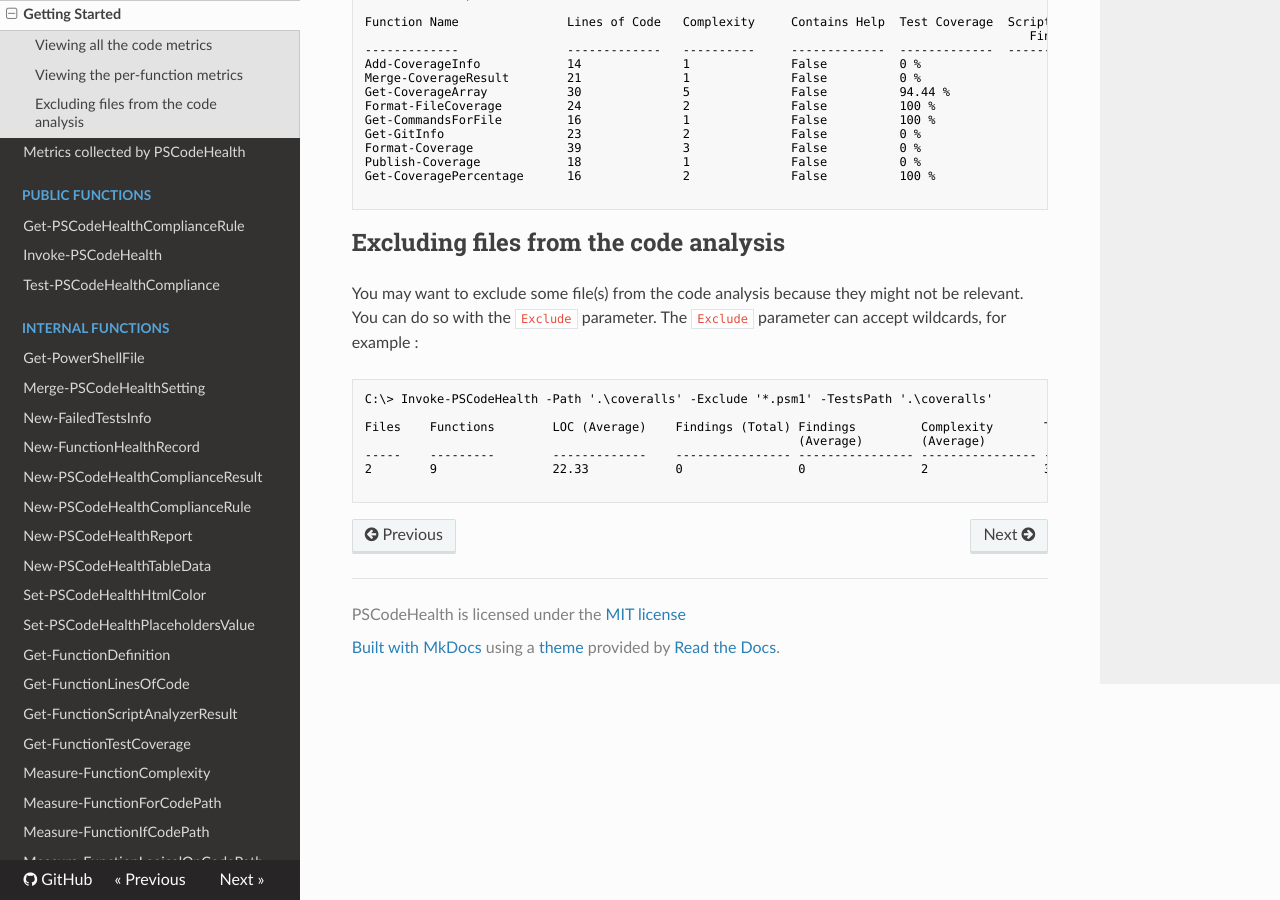
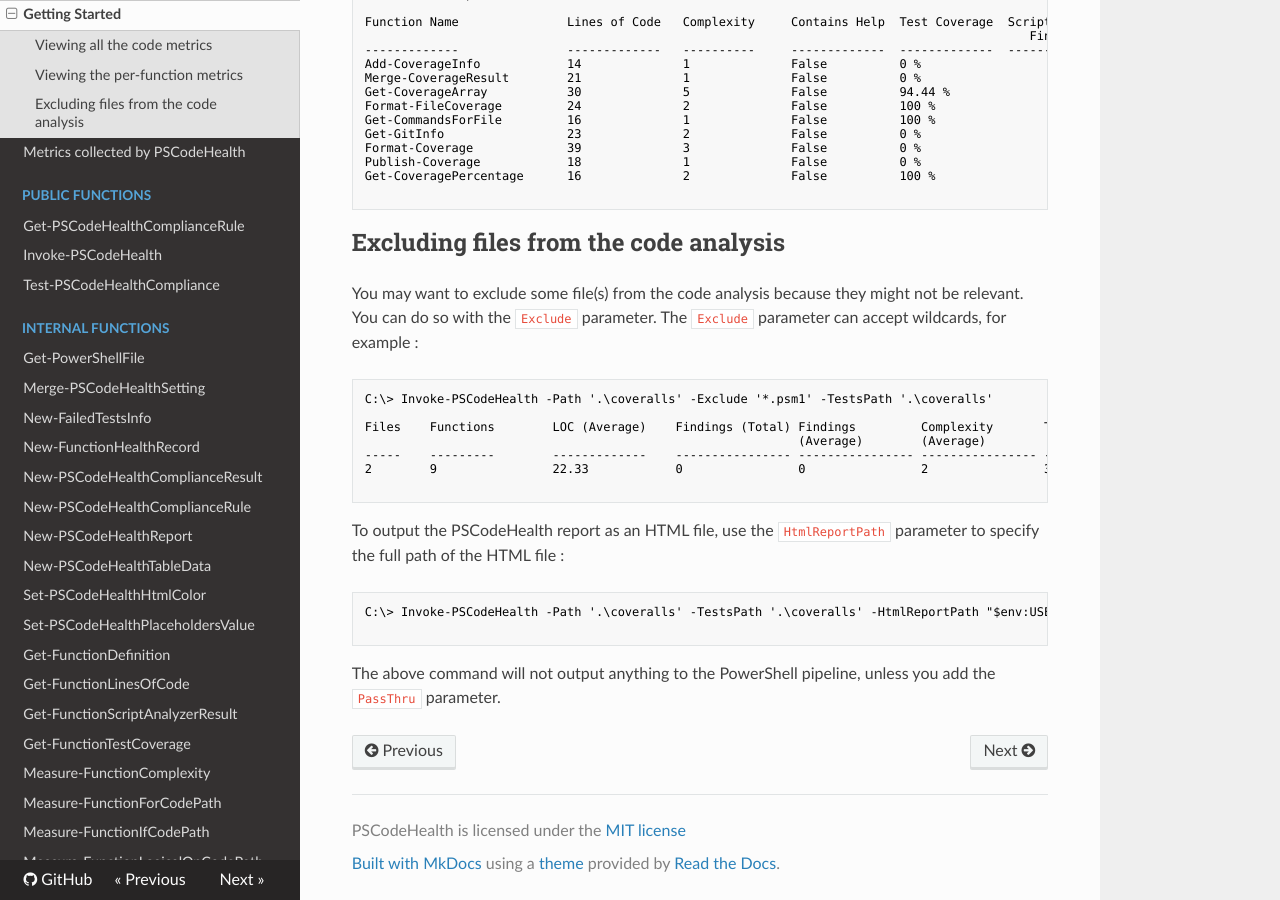
Before and after one commit to MathieuBuisson/PSCodeHealth, an MkDocs documentation site: the page built from docs/GettingStarted.md, in a window 1280 px wide and 900 px high, scrolled down 1607 px. Built offline with MkDocs 1.6.1, drawn with Linux system fonts in a browser that asks for light colours; nearby versions of some CDN libraries; old or Windows-style settings are respelled for this version of MkDocs.

Commit message:
Update docs with the HTML report stuff

````diff
--- a/docs/GettingStarted.md
+++ b/docs/GettingStarted.md
@@ -111,3 +111,12 @@ Files    Functions        LOC (Average)    Findings (Total) Findings         Com
 2        9                22.33            0                0                2                39.58 %
 
 ```
+
+To output the PSCodeHealth report as an HTML file, use the `HtmlReportPath` parameter to specify the full path of the HTML file :
+
+```powershell
+C:\> Invoke-PSCodeHealth -Path '.\coveralls' -TestsPath '.\coveralls' -HtmlReportPath "$env:USERPROFILE\Desktop\Report.html"
+
+```
+
+The above command will not output anything to the PowerShell pipeline, unless you add the `PassThru` parameter.
````
Also changed, not shown: README.md (+5 -3 lines), docs/index.md (+9 -2 lines).
